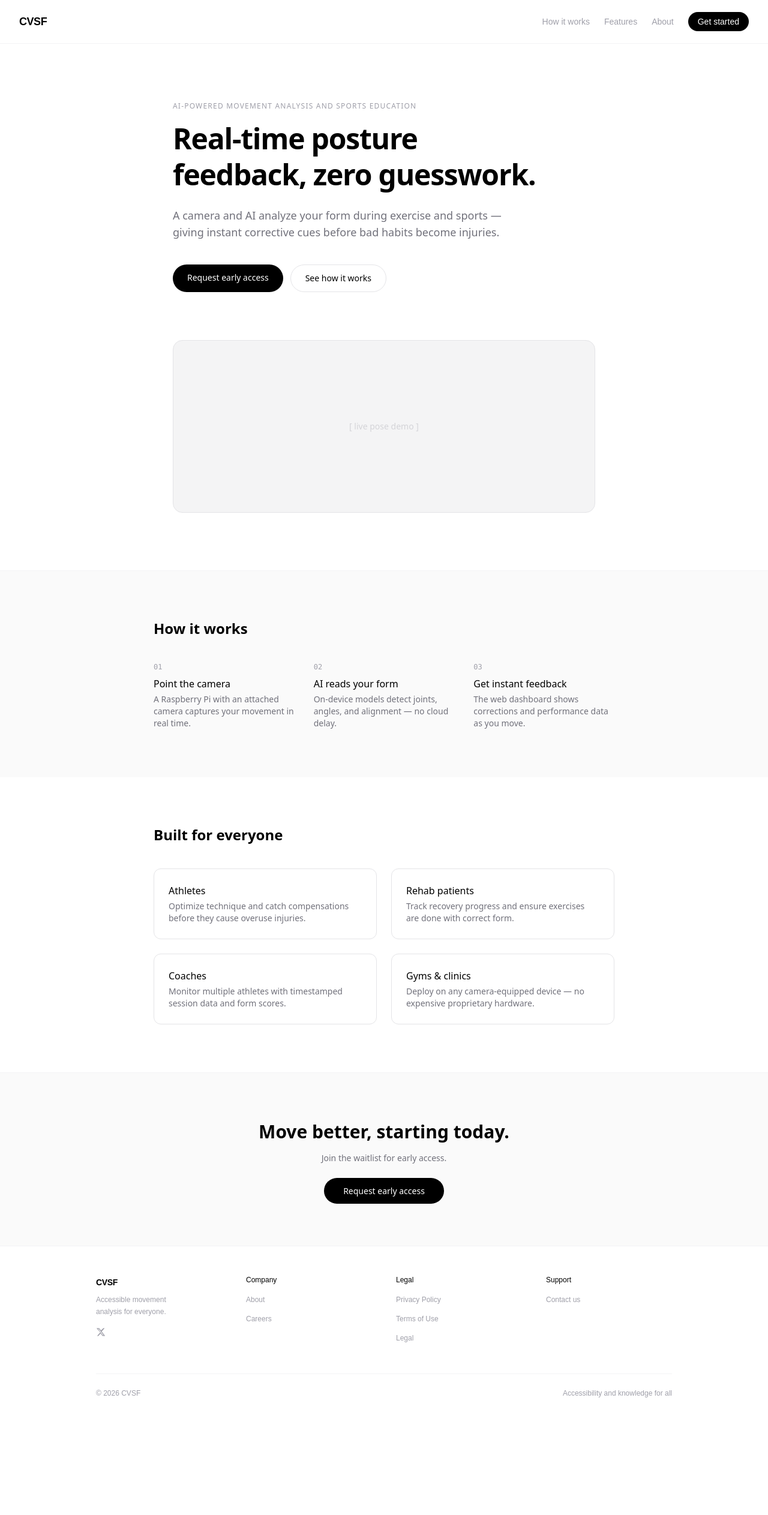
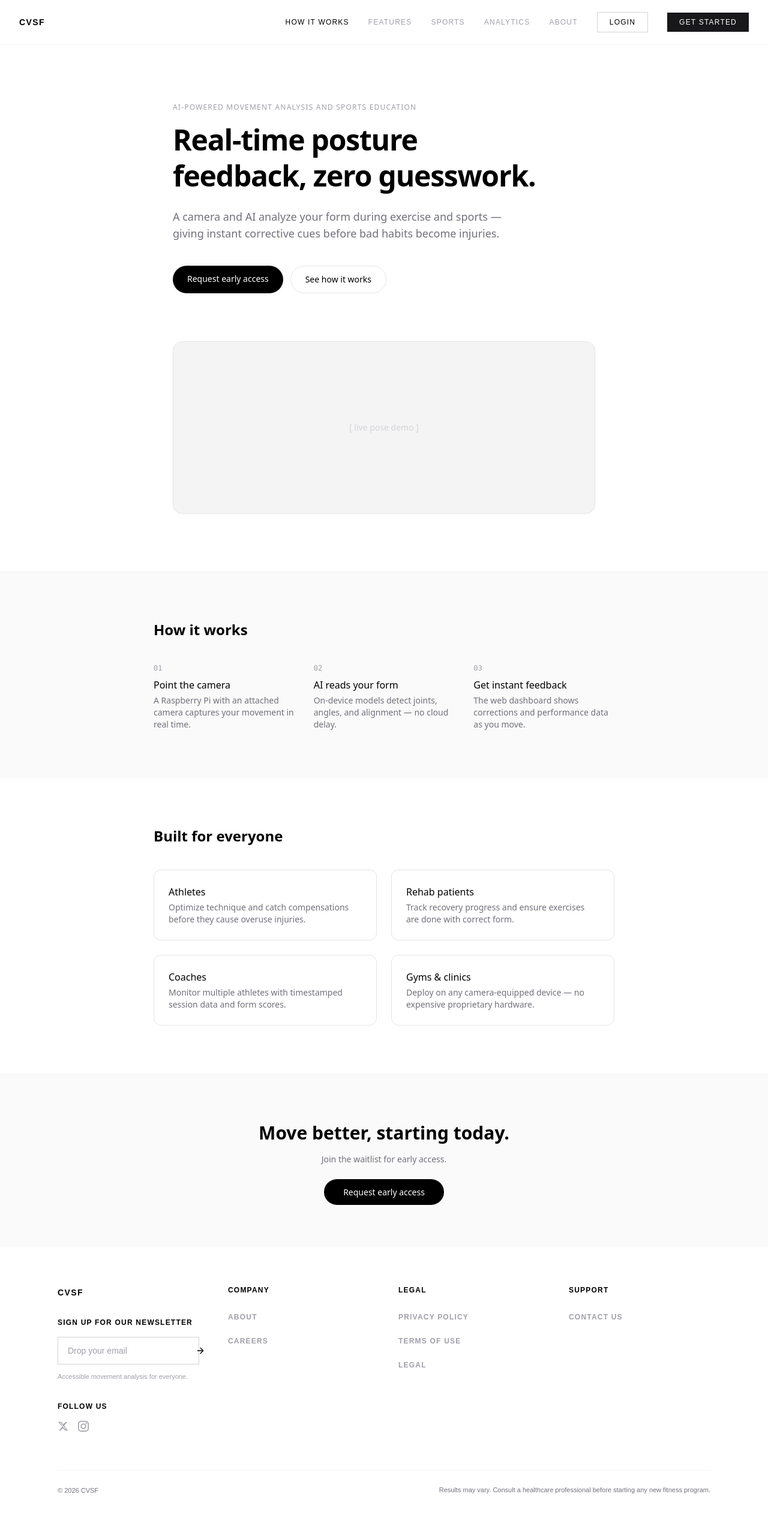
Before and after one commit to KwartengA/cvsf-web, a Next.js app: page / in a window 1280 px wide. Shown: the whole page at 60% size. Before the commit the page ends 2371 px from the top, so only its background shows below. Built offline with nearby package versions, Linux system fonts and the light colour scheme.

Commit message:
fix(ui) : update designs and components

```diff
--- /dev/null
+++ b/app/components/AudienceSection.tsx
@@ -0,0 +1,102 @@
+"use client";
+
+import { useState } from "react";
+
+const audiences = [
+  {
+    title: "Athletes",
+    tagline: "Train smarter, not just harder.",
+    desc: "Catch form breakdown before it becomes an injury. Get rep-by-rep scoring and trend data so you can see exactly where your technique is drifting — and fix it before it costs you.",
+    stats: [
+      { value: "33", label: "keypoints tracked" },
+      { value: "30fps", label: "real-time analysis" },
+      { value: "1", label: "correction at a time" },
+    ],
+  },
+  {
+    title: "Rehab patients",
+    tagline: "Know your form is right, every rep.",
+    desc: "Exercises done with poor form during recovery can set you back weeks. CVSF gives you a second set of eyes on every movement — and logs your progress so you can show your physio exactly what you've been doing.",
+    stats: [
+      { value: "100%", label: "on-device, private" },
+      { value: "Every", label: "rep scored" },
+      { value: "Zero", label: "cloud dependency" },
+    ],
+  },
+  {
+    title: "Coaches",
+    tagline: "Watch everyone at once.",
+    desc: "Monitor multiple athletes in a single session with timestamped form scores and session logs. Spot who needs correction without standing over them — and export data to share with athletes or medical staff.",
+    stats: [
+      { value: "Multi", label: "athlete support" },
+      { value: "CSV", label: "data export" },
+      { value: "Full", label: "session history" },
+    ],
+  },
+  {
+    title: "Gyms & clinics",
+    tagline: "No proprietary hardware required.",
+    desc: "Deploy on any device with a camera — a mounted tablet, an existing laptop, or a Raspberry Pi. No expensive setup, no vendor lock-in. Works on your local network with no subscription for the base tier.",
+    stats: [
+      { value: "Any", label: "camera works" },
+      { value: "Local", label: "network only" },
+      { value: "Linux", label: "& macOS support" },
+    ],
+  },
+];
+
+export default function AudienceSection() {
+  const [active, setActive] = useState(0);
+  const current = audiences[active];
+
+  return (
+    <section id="features" className="bg-zinc-50 py-20 sm:py-28 px-6 sm:px-8">
+      <div className="max-w-3xl mx-auto">
+        <p className="text-xs font-mono text-zinc-400 uppercase tracking-widest mb-4">Who it's for</p>
+        <h2 className="text-3xl sm:text-4xl font-semibold tracking-tight mb-12">
+          Built for everyone<br className="hidden sm:block" /> who moves.
+        </h2>
+
+
+        <div className="inline-flex flex-wrap gap-1 mb-10 bg-zinc-100 rounded-full p-1.5">
+          {audiences.map((a, i) => (
+            <button
+              key={a.title}
+              onClick={() => setActive(i)}
+              className={`px-5 py-2 text-sm font-medium rounded-full transition-all duration-200 cursor-pointer ${
+                active === i
+                  ? "bg-white text-black shadow-sm"
+                  : "text-zinc-500 hover:text-black"
+              }`}
+            >
+              {a.title}
+            </button>
+          ))}
+        </div>
+
+
+        <div className="border border-zinc-200 bg-white p-8 sm:p-10">
+          <p className="text-xs font-mono text-zinc-400 uppercase tracking-widest mb-3">
+            {current.title}
+          </p>
+          <h3 className="text-2xl sm:text-3xl font-semibold tracking-tight text-black mb-4">
+            {current.tagline}
+          </h3>
+          <p className="text-base text-zinc-600 leading-relaxed mb-10 max-w-lg">
+            {current.desc}
+          </p>
+
+
+          <div className="grid grid-cols-3 gap-4 pt-8 border-t border-zinc-100">
+            {current.stats.map((s) => (
+              <div key={s.label}>
+                <p className="text-xl sm:text-2xl font-black text-black tracking-tight">{s.value}</p>
+                <p className="text-xs text-zinc-400 mt-1 leading-snug">{s.label}</p>
+              </div>
+            ))}
+          </div>
+        </div>
+      </div>
+    </section>
+  );
+}
--- a/app/components/SiteFooter.tsx
+++ b/app/components/SiteFooter.tsx
@@ -1,69 +1,82 @@
 import Link from "next/link";
-import { footerGroups, socialLinks } from "@/constants/footer";
+import { footerGroups } from "@/constants/footer";
 
 function TwitterIcon() {
   return (
-    <svg
-      width="16"
-      height="16"
-      viewBox="0 0 24 24"
-      fill="currentColor"
-      aria-hidden="true"
-    >
+    <svg width="18" height="18" viewBox="0 0 24 24" fill="currentColor" aria-hidden="true">
       <path d="M18.244 2.25h3.308l-7.227 8.26 8.502 11.24H16.17l-4.714-6.231-5.401 6.231H2.744l7.73-8.835L1.254 2.25H8.08l4.253 5.622 5.912-5.622Zm-1.161 17.52h1.833L7.084 4.126H5.117z" />
     </svg>
   );
 }
 
-const iconMap = {
-  twitter: TwitterIcon,
-};
+function InstagramIcon() {
+  return (
+    <svg width="18" height="18" viewBox="0 0 24 24" fill="currentColor" aria-hidden="true">
+      <path d="M12 2.163c3.204 0 3.584.012 4.85.07 3.252.148 4.771 1.691 4.919 4.919.058 1.265.069 1.645.069 4.849 0 3.205-.012 3.584-.069 4.849-.149 3.225-1.664 4.771-4.919 4.919-1.266.058-1.644.07-4.85.07-3.204 0-3.584-.012-4.849-.07-3.26-.149-4.771-1.699-4.919-4.92-.058-1.265-.07-1.644-.07-4.849 0-3.204.013-3.583.07-4.849.149-3.227 1.664-4.771 4.919-4.919 1.266-.057 1.645-.069 4.849-.069zm0-2.163c-3.259 0-3.667.014-4.947.072-4.358.2-6.78 2.618-6.98 6.98-.059 1.281-.073 1.689-.073 4.948 0 3.259.014 3.668.072 4.948.2 4.358 2.618 6.78 6.98 6.98 1.281.058 1.689.072 4.948.072 3.259 0 3.668-.014 4.948-.072 4.354-.2 6.782-2.618 6.979-6.98.059-1.28.073-1.689.073-4.948 0-3.259-.014-3.667-.072-4.947-.196-4.354-2.617-6.78-6.979-6.98-1.281-.059-1.69-.073-4.949-.073zm0 5.838c-3.403 0-6.162 2.759-6.162 6.162s2.759 6.163 6.162 6.163 6.162-2.759 6.162-6.163c0-3.403-2.759-6.162-6.162-6.162zm0 10.162c-2.209 0-4-1.79-4-4 0-2.209 1.791-4 4-4s4 1.791 4 4c0 2.21-1.791 4-4 4zm6.406-11.845c-.796 0-1.441.645-1.441 1.44s.645 1.44 1.441 1.44c.795 0 1.439-.645 1.439-1.44s-.644-1.44-1.439-1.44z"/>
+    </svg>
+  );
+}
 
 export default function SiteFooter() {
   return (
-    <footer className="border-t border-zinc-100 bg-white">
-      <div className="max-w-5xl mx-auto px-8 pt-12 pb-10">
-        <div className="grid grid-cols-2 sm:grid-cols-4 gap-10 mb-12">
-          {/* Brand col */}
-          <div className="col-span-2 sm:col-span-1">
-            <Link
-              href="/"
-              className="font-semibold text-sm text-black tracking-tight"
-            >
+    <footer className="bg-white text-black">
+      <div className="max-w-6xl mx-auto px-6 sm:px-8 pt-14 sm:pt-16 pb-8">
+
+        {/* Main grid */}
+        <div className="grid grid-cols-2 sm:grid-cols-2 lg:grid-cols-4 gap-10 sm:gap-12 mb-14 sm:mb-16">
+
+          {/* Newsletter col */}
+          <div className="col-span-2 lg:col-span-1">
+            <Link href="/" className="inline-block font-black text-sm tracking-widest uppercase text-black mb-8">
               CVSF
             </Link>
-            <p className="mt-2 text-xs text-zinc-400 leading-relaxed max-w-[160px]">
+            <p className="text-xs font-black uppercase tracking-widest text-black mb-4">
+              Sign up for our newsletter
+            </p>
+            <form className="flex items-center border border-zinc-300 hover:border-black transition-colors duration-200 mb-3">
+              <input
+                type="email"
+                placeholder="Drop your email"
+                className="flex-1 bg-transparent text-sm text-black placeholder-zinc-400 px-4 py-3 outline-none"
+              />
+              <button
+                type="submit"
+                aria-label="Subscribe"
+                className="px-4 py-3 text-black hover:text-zinc-500 transition-colors cursor-pointer"
+              >
+                <svg width="16" height="16" viewBox="0 0 24 24" fill="none" stroke="currentColor" strokeWidth="2" strokeLinecap="round" strokeLinejoin="round">
+                  <path d="M5 12h14M12 5l7 7-7 7"/>
+                </svg>
+              </button>
+            </form>
+            <p className="text-[11px] text-zinc-400 leading-relaxed mb-8">
               Accessible movement analysis for everyone.
             </p>
-            <div className="flex gap-3 mt-4">
-              {socialLinks.map((s) => {
-                const Icon = iconMap[s.icon];
-                return (
-                  <a
-                    key={s.label}
-                    href={s.href}
-                    aria-label={s.label}
-                    className="text-zinc-400 hover:text-black transition-colors duration-200"
-                  >
-                    <Icon />
-                  </a>
-                );
-              })}
+
+            {/* Follow us */}
+            <p className="text-xs font-black uppercase tracking-widest text-black mb-4">Follow us</p>
+            <div className="flex gap-4">
+              <a href="#" aria-label="X (Twitter)" className="text-zinc-400 hover:text-black transition-colors duration-200">
+                <TwitterIcon />
+              </a>
+              <a href="#" aria-label="Instagram" className="text-zinc-400 hover:text-black transition-colors duration-200">
+                <InstagramIcon />
+              </a>
             </div>
           </div>
 
           {/* Link groups */}
           {footerGroups.map((group) => (
             <div key={group.title}>
-              <p className="text-xs font-medium text-black mb-3">
+              <p className="text-xs font-black uppercase tracking-widest text-black mb-6">
                 {group.title}
               </p>
-              <ul className="space-y-2">
+              <ul className="space-y-4">
                 {group.links.map((link) => (
                   <li key={link.label}>
                     <Link
                       href={link.href}
-                      className="text-xs text-zinc-400 hover:text-black transition-colors duration-200"
+                      className="text-xs font-semibold uppercase tracking-widest text-zinc-400 hover:text-black transition-colors duration-200"
                     >
                       {link.label}
                     </Link>
@@ -74,12 +87,14 @@ export default function SiteFooter() {
           ))}
         </div>
 
-        <div className="border-t border-zinc-100 pt-6 flex items-center justify-between">
-          <span className="text-xs text-zinc-400">© 2026 CVSF</span>
-          <span className="text-xs text-zinc-400">
-            Accessibility and knowledge for all
+        {/* Bottom strip */}
+        <div className="border-t border-zinc-100 pt-6 flex flex-col sm:flex-row items-start sm:items-center justify-between gap-3">
+          <span className="text-[11px] text-zinc-500">© 2026 CVSF</span>
+          <span className="text-[11px] text-zinc-500 max-w-xl leading-relaxed">
+            Results may vary. Consult a healthcare professional before starting any new fitness program.
           </span>
         </div>
+
       </div>
     </footer>
   );
--- a/app/components/SiteNav.tsx
+++ b/app/components/SiteNav.tsx
@@ -2,29 +2,36 @@
 
 import Link from "next/link";
 import { usePathname } from "next/navigation";
+import { useState } from "react";
 
 const links = [
   { label: "How it works", href: "/#how" },
   { label: "Features", href: "/features" },
+  { label: "Sports", href: "/sports" },
+  { label: "Analytics", href: "/analytics" },
   { label: "About", href: "/about" },
 ];
 
 export default function SiteNav() {
   const pathname = usePathname();
+  const [open, setOpen] = useState(false);
 
   return (
-    <nav className="flex items-center justify-between px-8 py-5 border-b border-zinc-100 bg-white">
-      <Link href="/" className="font-semibold text-lg tracking-tight text-black">
+    <nav className="bg-white border-b border-zinc-100 relative z-50">
+      <div className="flex items-center justify-between px-6 sm:px-8 py-5">
+        <Link href="/" className="font-semibold text-sm tracking-widest uppercase text-black">
           CVSF
         </Link>
-      <div className="flex gap-6 text-sm items-center">
+
+        {/* Desktop nav */}
+        <div className="hidden md:flex gap-8 text-xs items-center">
           {links.map(({ label, href }) => {
-          const active = pathname === href;
+            const active = href === "/#how" ? pathname === "/" : pathname === href || pathname.startsWith(href + "/");
             return (
               <Link
                 key={href}
                 href={href}
-              className={`transition-colors duration-200 ${
+                className={`uppercase tracking-widest transition-colors duration-200 ${
                   active ? "text-black font-medium" : "text-zinc-400 hover:text-black"
                 }`}
               >
@@ -33,12 +40,62 @@ export default function SiteNav() {
             );
           })}
           <Link
+            href="/contact"
+            className="uppercase tracking-widest text-xs border border-zinc-300 text-black px-5 py-2 hover:border-black transition-colors duration-200"
+          >
+            Login
+          </Link>
+          <Link
             href="/docs"
-          className="bg-black text-white px-4 py-1.5 rounded-full hover:bg-zinc-800 transition-colors duration-200"
+            className="uppercase tracking-widest text-xs bg-zinc-900 text-white px-5 py-2 hover:bg-black transition-colors duration-200"
           >
             Get started
           </Link>
         </div>
+
+        {/* Mobile hamburger */}
+        <button
+          onClick={() => setOpen(!open)}
+          aria-label={open ? "Close menu" : "Open menu"}
+          className="md:hidden flex flex-col gap-1.5 p-1 cursor-pointer"
+        >
+          <span className={`block w-5 h-px bg-black transition-all duration-200 ${open ? "rotate-45 translate-y-2" : ""}`} />
+          <span className={`block w-5 h-px bg-black transition-all duration-200 ${open ? "opacity-0" : ""}`} />
+          <span className={`block w-5 h-px bg-black transition-all duration-200 ${open ? "-rotate-45 -translate-y-2" : ""}`} />
+        </button>
+      </div>
+
+      {/* Mobile menu */}
+      {open && (
+        <div className="md:hidden border-t border-zinc-100 bg-white px-6 py-6 flex flex-col gap-5">
+          {links.map(({ label, href }) => (
+            <Link
+              key={href}
+              href={href}
+              onClick={() => setOpen(false)}
+              className="text-sm uppercase tracking-widest text-zinc-600 hover:text-black transition-colors duration-200"
+            >
+              {label}
+            </Link>
+          ))}
+          <div className="flex flex-col gap-3 pt-2 border-t border-zinc-100">
+            <Link
+              href="/contact"
+              onClick={() => setOpen(false)}
+              className="text-center uppercase tracking-widest text-xs border border-zinc-300 text-black px-5 py-3 hover:border-black transition-colors duration-200"
+            >
+              Login
+            </Link>
+            <Link
+              href="/docs"
+              onClick={() => setOpen(false)}
+              className="text-center uppercase tracking-widest text-xs bg-zinc-900 text-white px-5 py-3 hover:bg-black transition-colors duration-200"
+            >
+              Get started
+            </Link>
+          </div>
+        </div>
+      )}
     </nav>
   );
 }
```
Lines whose indentation alone changed are shown as unchanged.
